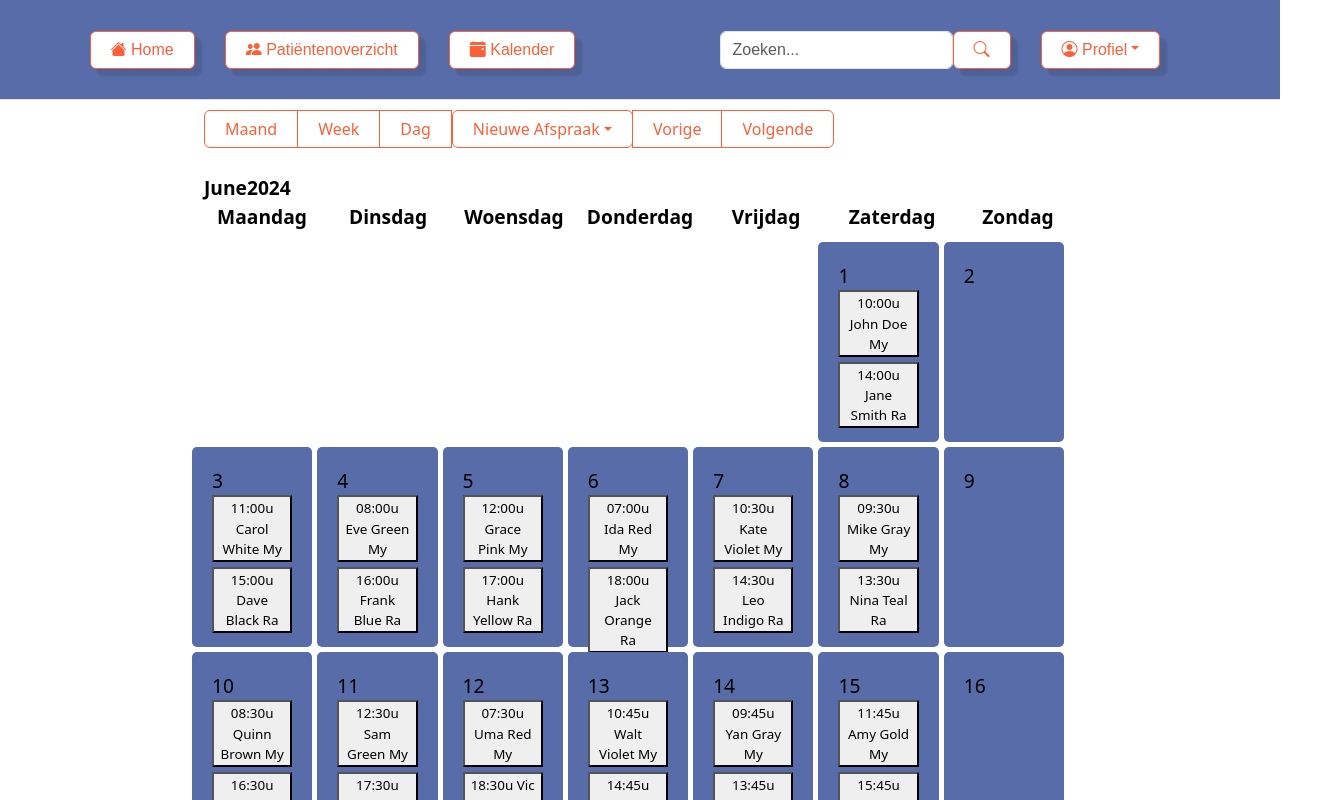
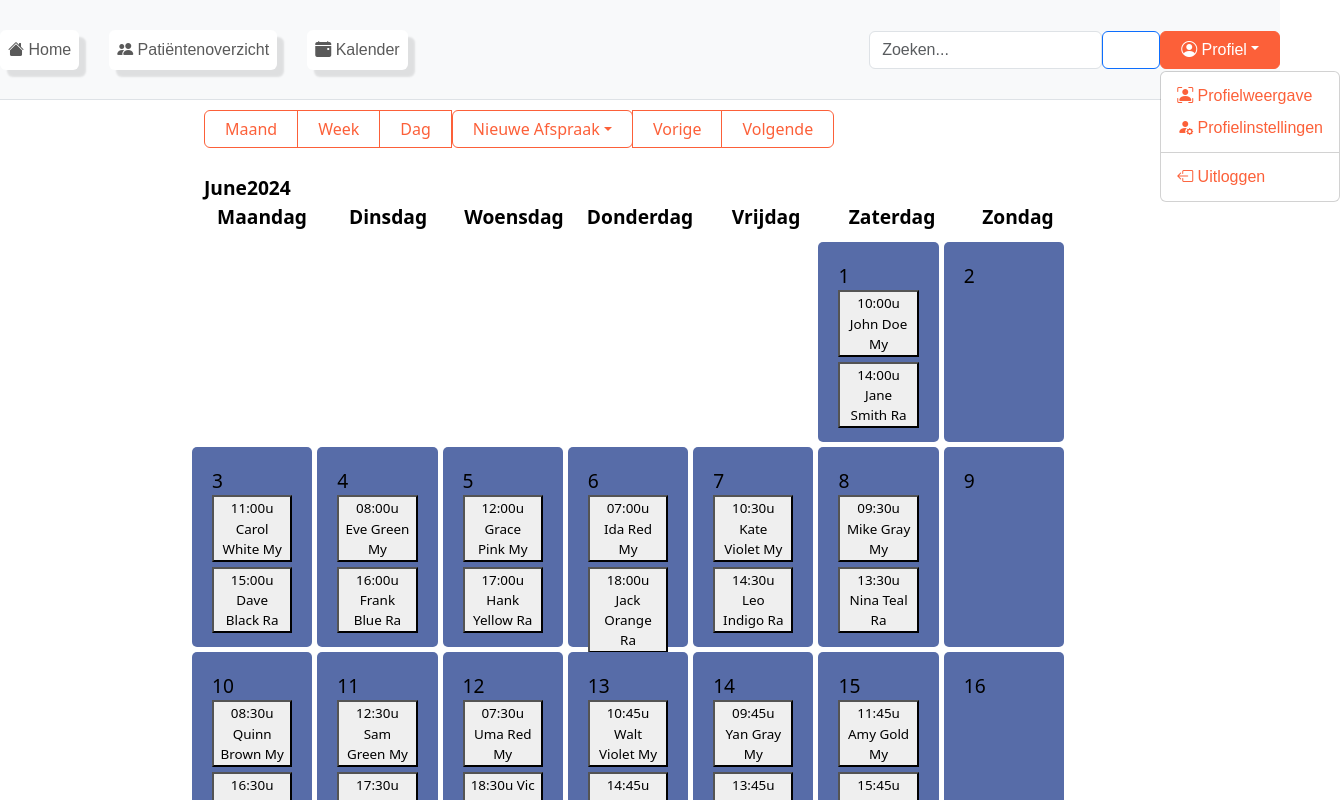
Before and after one commit to ZuydUniversity/B2C6_B2A_Frontend, a React (Vite) app: page /kalender in a window 1280 px wide. Both pictures are taken after a click on the button "Profiel". Shown: the top 800 px of the page, 1340 px wide, since content can reach past the window. Built offline with nearby package versions, Linux system fonts and the light colour scheme.

Commit message:
probeer navbar te fixen, maar moet ff pushen zodat daan kan mergen

```diff
--- a/src/components/Navbar.jsx
+++ b/src/components/Navbar.jsx
@@ -1,87 +1,56 @@
-import React, { useEffect, useState } from 'react';
+import React, { useState } from 'react';
 import '../styling/Navbar.css';
 import '../styling/Main.css';
 import 'bootstrap/dist/css/bootstrap.min.css';
 import 'bootstrap-icons/font/bootstrap-icons.css';
-import { Link } from 'react-router-dom';
+import { Link, useNavigate } from 'react-router-dom';
+import { Navbar, Nav, Form, FormControl, Button, Dropdown } from 'react-bootstrap';
 
-const Navbar = () => {
-    const [scriptsLoaded, setScriptsLoaded] = useState(false);
+const CustomNavbar = () => {
+    const [searchQuery, setSearchQuery] = useState('');
+    const navigate = useNavigate();
 
-    useEffect(() => {
-        const addScript = (src, integrity, crossOrigin, callback) => {
-            const script = document.createElement('script');
-            script.src = src;
-            script.integrity = integrity;
-            script.crossOrigin = crossOrigin;
-            script.async = true;
-            script.onload = callback;
-            document.body.appendChild(script);
-        };
-
-        const onScriptLoad = () => {
-            console.log('Script zijn geladen en uitgevoerd.');
-            setScriptsLoaded(true);
-        };
-
-        if (!scriptsLoaded) {
-            addScript(
-                'https://code.jquery.com/jquery-3.3.1.slim.min.js',
-                'sha384-q8i/X+965DzO0rT7abK41JStQIAqVgRVzpbzo5smXKp4YfRvH+8abtTE1Pi6jizo',
-                'anonymous',
-                () => {
-                    addScript(
-                        'https://cdn.jsdelivr.net/npm/popper.js@1.14.3/dist/umd/popper.min.js',
-                        'sha384-ZMP7rVo3mIykV+2+9J3UJ46jBk0WLaUAdn689aCwoqbBJiSnjAK/l8WvCWPIPm49',
-                        'anonymous',
-                        () => {
-                            addScript(
-                                'https://cdn.jsdelivr.net/npm/bootstrap@4.1.3/dist/js/bootstrap.min.js',
-                                'sha384-ChfqqxuZUCnJSK3+MXmPNIyE6ZbWh2IMqE241rYiqJxyMiZ6OW/JmZQ5stwEULTy',
-                                'anonymous',
-                                onScriptLoad
-                            );
-                        }
-                    );
-                }
-            );
+    const handleSearchSubmit = (e) => {
+        e.preventDefault();
+        if (searchQuery.trim()) {
+            navigate(`/${encodeURIComponent(searchQuery)}`);
         }
-    }, [scriptsLoaded]);
+    };
 
     return (
-        <nav className="navbar navbar-expand-lg border-bottom">
-            <div className="navbar-container">
-                <button className="btn btn-outline-primary navbar-toggler" type="button" data-toggle="collapse" data-target="#navbarSupportedContent" aria-controls="navbarSupportedContent" aria-expanded="false" aria-label="Toggle navigation">
-                    <i className="bi bi-list custom-icon"></i>
-                </button>
-
-                <div className="collapse navbar-collapse" id="navbarSupportedContent">
-                    <ul className="navbar-nav me-auto">
-                        <Link to="/DoctorDashboard" type="button" className="btn btn-outline-primary"><i className="bi bi-house-fill"></i> Home</Link>
-                        <Link to="/PatientOverview" type="button" className="btn btn-outline-primary"><i className="bi bi-people-fill"></i> Patiëntenoverzicht</Link>
-                        <Link to="/Kalender" type="button" className="btn btn-outline-primary"><i className="bi bi-calendar-event-fill"></i> Kalender</Link>
-                </ul>
-                <ul className="navbar-nav ms-auto">
-                    <li className="nav-item">
-                        <form className="form-inline d-flex">
-                            <input className="form-control input-border-navbar mr-1" type="search" placeholder="Zoeken..." aria-label="Zoeken" />
-                            <button className="btn btn-outline-primary mr-0" type="submit"><i className="bi bi-search"></i></button>
-                        </form>
-                    </li>
-                    <div className="dropdown">
-                        <button type="button" className="btn btn-outline-primary dropdown-toggle" id="dropdownMenuButton" data-toggle="dropdown" aria-haspopup="true" aria-expanded="false"><i className="bi bi-person-circle"></i> Profiel</button>
-                        <div className="dropdown-menu" aria-labelledby="dropdownMenuButton">
-                            <Link to="/" className="dropdown-item" href="#"><i className="bi bi-person-bounding-box"></i> Profielweergave</Link>
-                            <Link to="/ProfilePage" className="dropdown-item" href="#"><i className="bi bi-person-fill-gear"></i> Profielinstellingen</Link>
-                            <div className="dropdown-divider"></div>
-                            <Link to="/" className="dropdown-item" href="#"><i className="bi bi-box-arrow-left"></i> Uitloggen</Link>
-                        </div>
-                    </div>
-                </ul>
-            </div>
-        </div>
-    </nav>
+        <Navbar bg="light" expand="lg" className="border-bottom">
+            <Navbar.Toggle aria-controls="navbarSupportedContent" />
+            <Navbar.Collapse id="navbarSupportedContent">
+                <Nav className="me-auto">
+                    <Nav.Link as={Link} to="/DoctorDashboard" className="btn btn-outline-primary"><i className="bi bi-house-fill"></i> Home</Nav.Link>
+                    <Nav.Link as={Link} to="/PatientOverview" className="btn btn-outline-primary"><i className="bi bi-people-fill"></i> Patiëntenoverzicht</Nav.Link>
+                    <Nav.Link as={Link} to="/Kalender" className="btn btn-outline-primary"><i className="bi bi-calendar-event-fill"></i> Kalender</Nav.Link>
+                </Nav>
+                <Form className="d-flex" onSubmit={handleSearchSubmit}>
+                    <FormControl
+                        type="search"
+                        placeholder="Zoeken..."
+                        className="mr-1"
+                        aria-label="Zoeken"
+                        value={searchQuery}
+                        onChange={(e) => setSearchQuery(e.target.value)}
+                    />
+                    <Button type="submit"><i className="bi bi-search"></i></Button>
+                </Form>
+                <Dropdown>
+                    <Dropdown.Toggle variant="outline-primary" id="dropdownMenuButton">
+                        <i className="bi bi-person-circle"></i> Profiel
+                    </Dropdown.Toggle>
+                    <Dropdown.Menu>
+                        <Dropdown.Item as={Link} to="/"><i className="bi bi-person-bounding-box"></i> Profielweergave</Dropdown.Item>
+                        <Dropdown.Item as={Link} to="/ProfilePage"><i className="bi bi-person-fill-gear"></i> Profielinstellingen</Dropdown.Item>
+                        <Dropdown.Divider />
+                        <Dropdown.Item as={Link} to="/"><i className="bi bi-box-arrow-left"></i> Uitloggen</Dropdown.Item>
+                    </Dropdown.Menu>
+                </Dropdown>
+            </Navbar.Collapse>
+        </Navbar>
     );
 }
 
-export default Navbar;
+export default CustomNavbar;
```
Also changed, not shown: package.json (+6 -5 lines), 1 other file (tests, documents, lock files or other folders).
